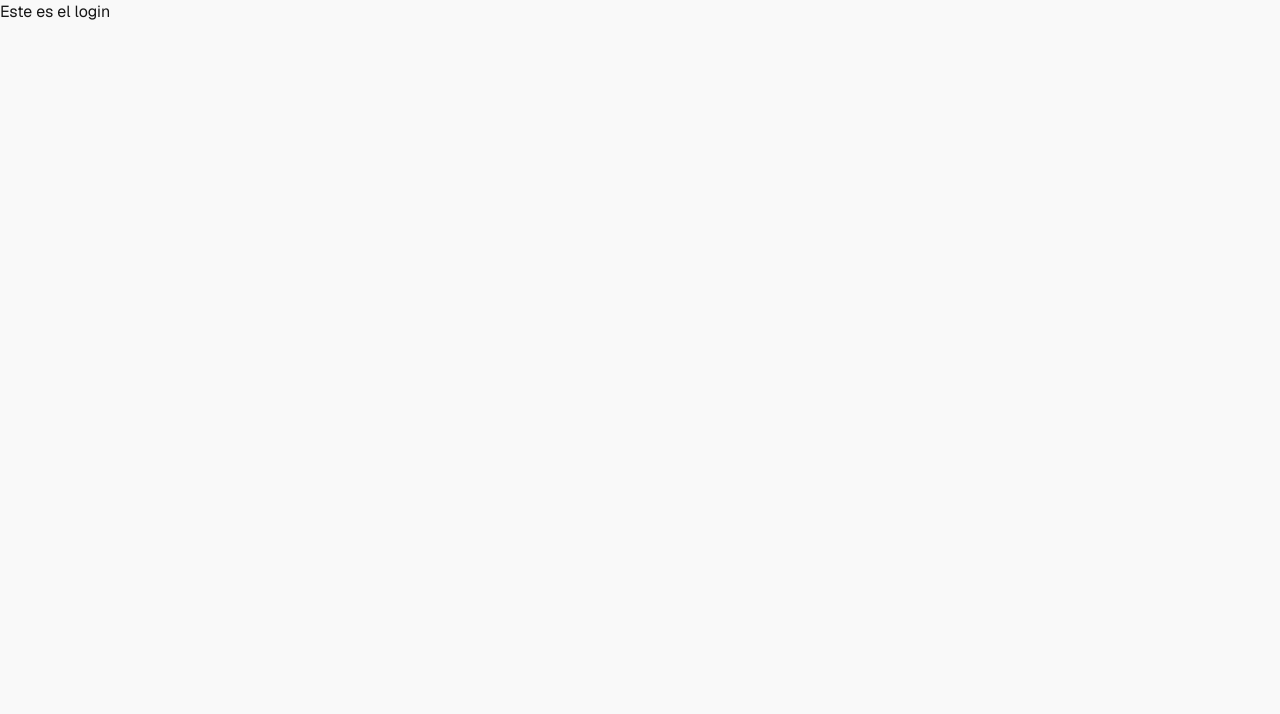
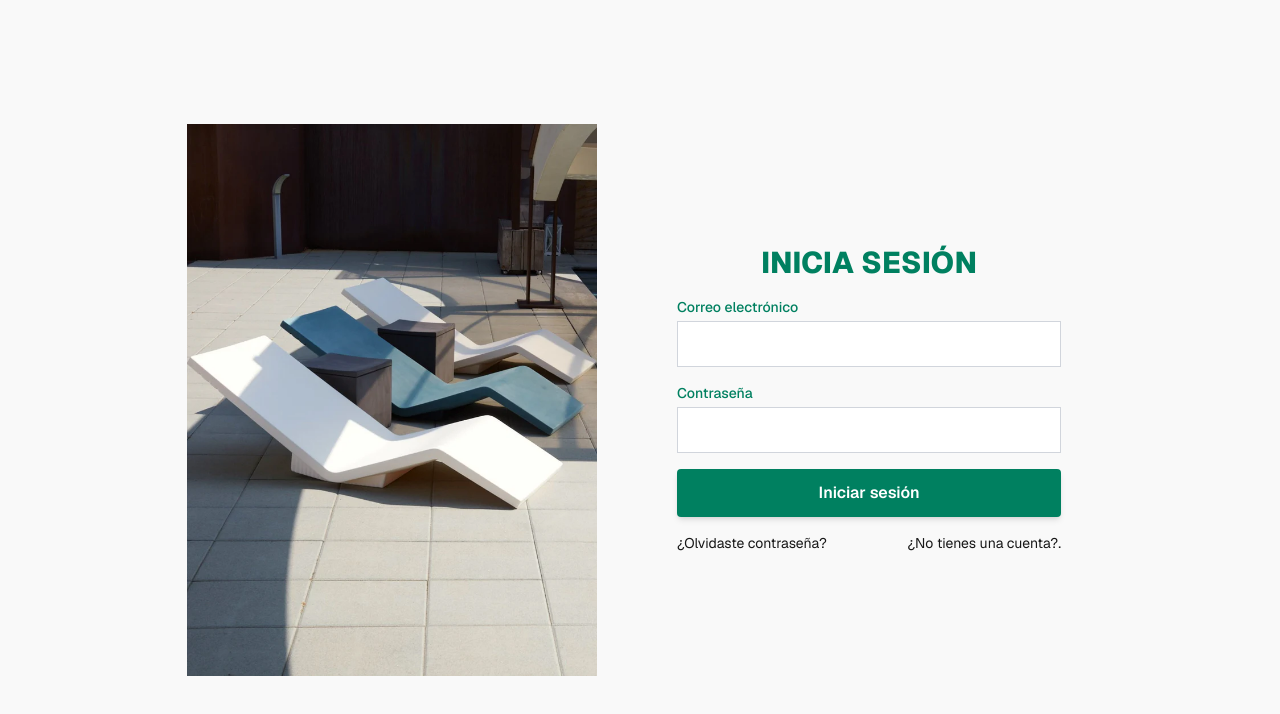
Before and after one commit to IngenieroJosser/chocomarket__frontend, a Next.js app: page /login in a window 1280 px wide. Shown: the top 714 px of the page. Built offline with nearby package versions, Linux system fonts and the light colour scheme; no server answers.

Commit message:
feat(ui): adding component of login

```diff
--- a/src/app/login/page.tsx
+++ b/src/app/login/page.tsx
@@ -1,9 +1,99 @@
+"use client";
+
+import Image from "next/image";
+import { Input } from "@/components/Input";
+import { userAuthenticated } from "@/services/auth/authService";
+import { useRouter } from "next/navigation";
+import { useState } from "react";
+import Link from "next/link";
+
 const LoginPage = () => {
+  const router = useRouter();
+
+  const [formDataLogin, setFormDataLogin] = useState({
+    email: "",
+    password: "",
+  });
+
+  const [error, setError] = useState<string>("");
+  const [loading, setLoading] = useState<boolean>(false);
+
+  const handleChange = (e: React.ChangeEvent<HTMLInputElement>) => {
+    setFormDataLogin({ ...formDataLogin, [e.target.name]: e.target.value });
+  };
+
+  const handleSubmitLogin = async (e: React.FormEvent) => {
+    e.preventDefault();
+    setLoading(true);
+    setError("");
+
+    try {
+      await userAuthenticated(formDataLogin);
+      router.push("/shop");
+    } catch (err: any) {
+      setError(err.message);
+    } finally {
+      setLoading(false);
+    }
+  };
+
   return (
-    <section>
-      Este es el login
-    </section>
-  )
-}
+    <>
+      <section className="min-h-screen flex flex-col md:flex-row items-center justify-center bg-gradient-to-br px-4 animate-fade-in">
+        <div className="mb-6 md:mb-0 md:mr-12 transition-all duration-700 ease-in-out transform hover:scale-105">
+          <Image
+            src="/presentation-img4.webp"
+            alt="Imagen de sillas para la páginas de iniciar sesión"
+            width={410}
+            height={410}
+            className="object-cover"
+          />
+        </div>
 
-export default LoginPage
+        {/* Formulario de iniciar de sesión */}
+        <form
+          onSubmit={handleSubmitLogin}
+          className="w-full max-w-md p-8 md:p-8 space-y-4 transition-all duration-700 ease-in-out transform hover:scale-[1.01]"
+        >
+          <h2 className="text-3xl font-extrabold text-[#008060] text-center uppercase">
+            Inicia sesión
+          </h2>
+          <Input
+            label="Correo electrónico"
+            name="email"
+            type="email"
+            value={formDataLogin.email}
+            onChange={handleChange}
+          />
+          <Input
+            label="Contraseña"
+            name="password"
+            type="password"
+            value={formDataLogin.password}
+            onChange={handleChange}
+          />
+
+          {error && (
+            <p className="text-red-500 text-sm text-center animate-pulse">
+              {error}
+            </p>
+          )}
+
+          <button
+            type="submit"
+            disabled={loading}
+            className="w-full bg-[#008060] text-white py-3 rounded cursor-pointer font-semibold shadow-md transition duration-300 ease-in-out hover:bg-[#00694d] hover:shadow-xl"
+          >
+            {loading ? "Validando datos..." : "Iniciar sesión"}
+          </button>
+          <div className="flex flex-col md:flex-row justify-between gap-3">
+            <p className="text-sm cursor-pointer border-b-2 border-transparent hover:border-[#ff0000] transition-all duration-300">¿Olvidaste contraseña?</p>
+            <Link href='/login' className="text-sm border-b-2 border-transparent hover:border-[#5A3E29] transition-all duration-300">¿No tienes una cuenta?.</Link>
+          </div>
+        </form>
+      </section>
+    </>
+  );
+};
+
+export default LoginPage;
--- a/src/app/register/page.tsx
+++ b/src/app/register/page.tsx
@@ -1,24 +1,24 @@
-'use client';
+"use client";
 
-import { useState } from 'react';
-import { Input } from '@/components/Input';
-import { registerUser } from '@/services/auth/authService';
-import { useRouter } from 'next/navigation';
-import Image from 'next/image';
+import { useState } from "react";
+import { Input } from "@/components/Input";
+import { registerUser } from "@/services/auth/authService";
+import { useRouter } from "next/navigation";
+import Image from "next/image";
 
 const RegisterPage = () => {
   const router = useRouter();
 
   const [formData, setFormData] = useState({
-    name: '',
-    email: '',
-    phoneNumber: '',
-    address: '',
-    password: '',
+    name: "",
+    email: "",
+    phoneNumber: "",
+    address: "",
+    password: "",
   });
 
-  const [error, setError] = useState('');
-  const [loading, setLoading] = useState(false);
+  const [error, setError] = useState<string>("");
+  const [loading, setLoading] = useState<boolean>(false);
 
   const handleChange = (e: React.ChangeEvent<HTMLInputElement>) => {
     setFormData({ ...formData, [e.target.name]: e.target.value });
@@ -27,11 +27,11 @@ const RegisterPage = () => {
   const handleSubmit = async (e: React.FormEvent) => {
     e.preventDefault();
     setLoading(true);
-    setError('');
+    setError("");
 
     try {
       await registerUser(formData);
-      router.push('/login');
+      router.push("/login");
     } catch (err: any) {
       setError(err.message);
     } finally {
@@ -45,28 +45,59 @@ const RegisterPage = () => {
       <div className="mb-6 md:mb-0 md:mr-12 transition-all duration-700 ease-in-out transform hover:scale-105">
         <Image
           src="/presentation-img4.webp"
-          alt="Logo de ChocóMarket"
+          alt="Imagen de sillas para la páginas de registro"
           width={410}
           height={410}
           className="object-cover"
         />
       </div>
 
-      {/* Formulario */}
+      {/* Formulario de registro */}
       <form
         onSubmit={handleSubmit}
         className="w-full max-w-md p-8 md:p-8 space-y-4 transition-all duration-700 ease-in-out transform hover:scale-[1.01]"
       >
-        <h2 className="text-3xl font-extrabold text-[#008060] text-center">Crear mi cuenta</h2>
+        <h2 className="text-3xl font-extrabold text-[#008060] text-center uppercase">
+          Crear mi cuenta
+        </h2>
 
-        <Input label="Nombre completo" name="name" value={formData.name} onChange={handleChange} />
-        <Input label="Correo electrónico" name="email" type="email" value={formData.email} onChange={handleChange} />
-        <Input label="Teléfono" name="phoneNumber" value={formData.phoneNumber} onChange={handleChange} />
-        <Input label="Dirección" name="address" value={formData.address} onChange={handleChange} />
-        <Input label="Contraseña" name="password" type="password" value={formData.password} onChange={handleChange} />
+        <Input
+          label="Nombre completo"
+          name="name"
+          value={formData.name}
+          onChange={handleChange}
+        />
+        <Input
+          label="Correo electrónico"
+          name="email"
+          type="email"
+          value={formData.email}
+          onChange={handleChange}
+        />
+        <Input
+          label="Teléfono"
+          name="phoneNumber"
+          value={formData.phoneNumber}
+          onChange={handleChange}
+        />
+        <Input
+          label="Dirección"
+          name="address"
+          value={formData.address}
+          onChange={handleChange}
+        />
+        <Input
+          label="Contraseña"
+          name="password"
+          type="password"
+          value={formData.password}
+          onChange={handleChange}
+        />
 
         {error && (
-          <p className="text-red-500 text-sm text-center animate-pulse">{error}</p>
+          <p className="text-red-500 text-sm text-center animate-pulse">
+            {error}
+          </p>
         )}
 
         <button
@@ -74,7 +105,7 @@ const RegisterPage = () => {
           disabled={loading}
           className="w-full bg-[#008060] text-white py-3 rounded cursor-pointer font-semibold shadow-md transition duration-300 ease-in-out hover:bg-[#00694d] hover:shadow-xl"
         >
-          {loading ? 'Registrando...' : 'Registrarse'}
+          {loading ? "Registrando..." : "Registrarse"}
         </button>
       </form>
     </section>
--- a/src/services/auth/authService.ts
+++ b/src/services/auth/authService.ts
@@ -8,7 +8,12 @@ export interface RegisterData {
   password: string;
 }
 
-const baseURL = process.env.NEXT_PUBLIC_API_URL;
+export interface LoginData {
+  email: string;
+  password: string;
+}
+
+const baseURL = process.env.NEXT_PUBLIC_API_URL ?? 'http://localhost:3001/';
 
 export async function registerUser(data: RegisterData) {
   try {
@@ -19,3 +24,13 @@ export async function registerUser(data: RegisterData) {
     throw new Error(message);
   }
 }
+
+export async function userAuthenticated(userAuth: LoginData) {
+  try {
+    const foundUserAuthenticated = await axios.post(`${baseURL}auth/signin`, userAuth);
+    return foundUserAuthenticated.data;
+  } catch (error: any) {
+    const message = error.foundUserAuthenticated?.userAuth?.message || 'Credenciales invalidas';
+    throw new Error(message);
+  }
+}
```
